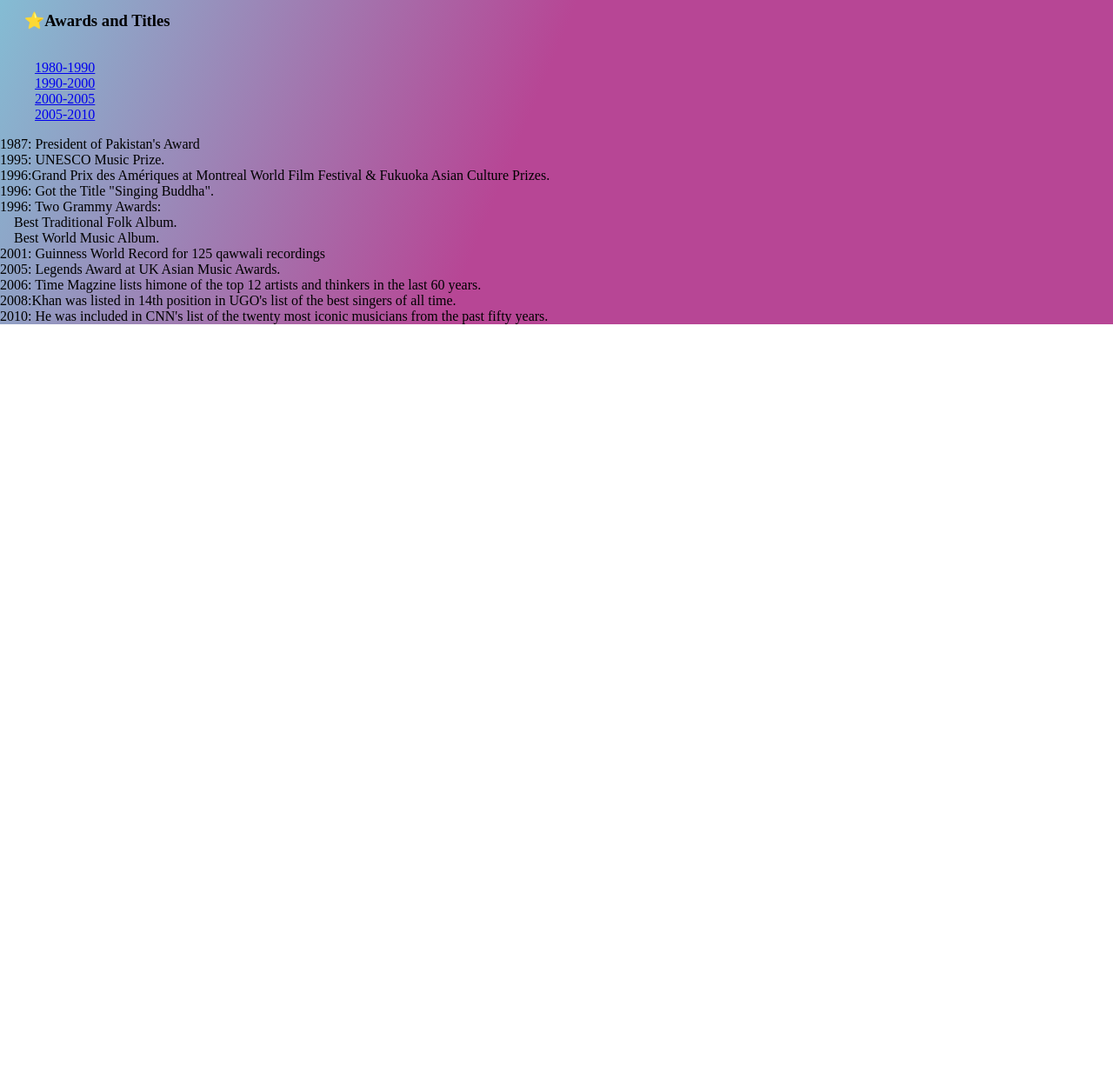
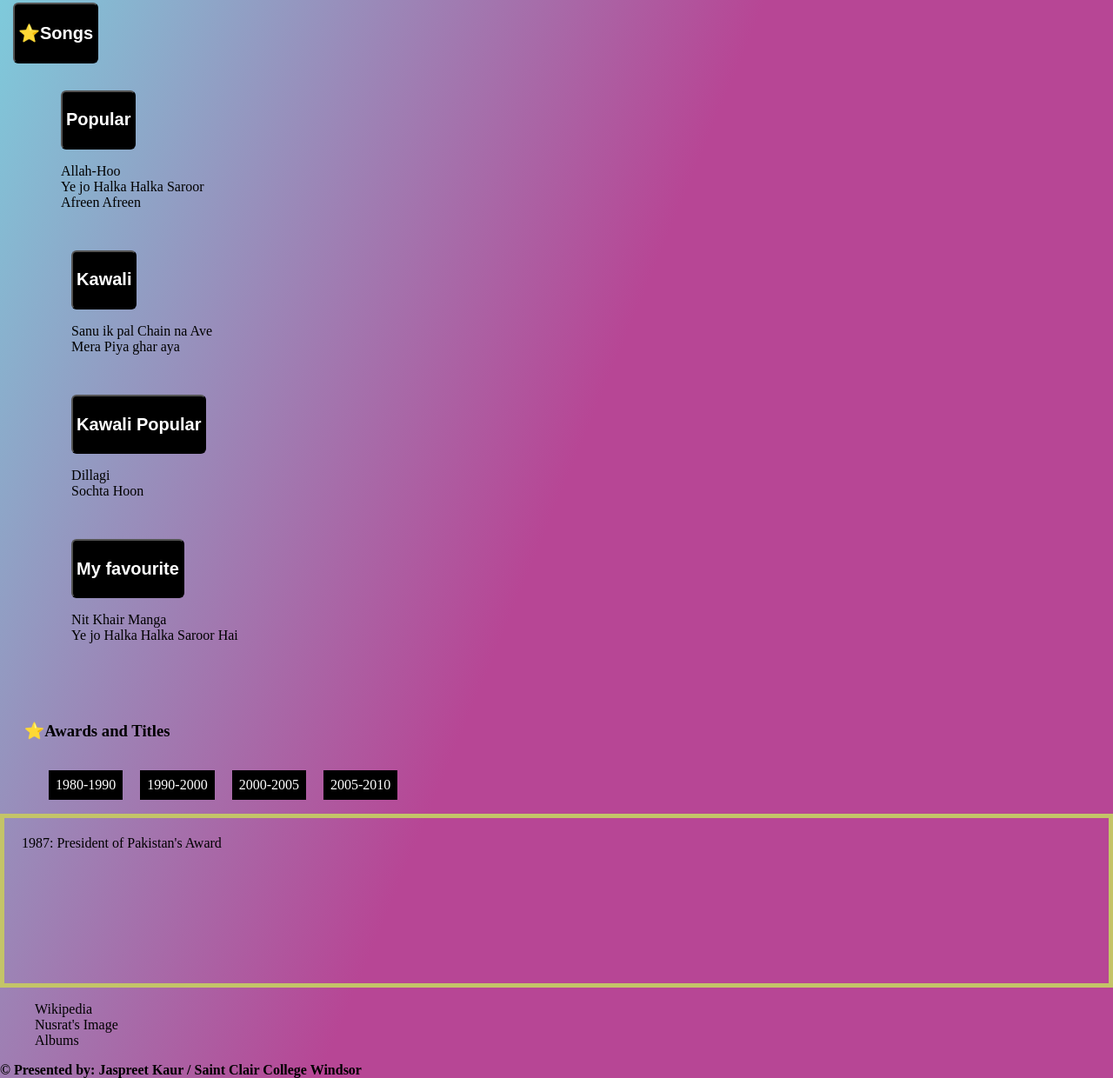
Before and after one commit to JaspreetKaur09/WEB303_Assignments, a plain HTML site: page index.html in a window 1280 px wide. Shown: the part 1207-2447 px from the top of the page at 87% size. Before the commit the page ends 1580 px from the top, so only its background shows below. Drawn offline with nearby package versions, Linux system fonts and the light colour scheme.

Commit message:
add the css and references

```diff
--- a/css/style.css
+++ b/css/style.css
@@ -6,9 +6,6 @@
     background: linear-gradient(112.5deg, rgb(111, 238, 238) 11.4%, rgb(183, 70, 149) 60.2%);
 
 }
-
-
-
 
 *{box-sizing: border-box;
 
@@ -31,8 +28,16 @@
 	padding:15px;
 	float: left;
 
+
 margin:0 0 0 1%;
 
+}
+
+.accordion-control{
+   background-color: black;
+   color: white;
+   border-radius: 6px;
+   padding: 4px;
 }
  [class*="col-"]:first-child,[class*="col-"]:first-of-type{margin:0}
 .row{
@@ -58,6 +63,43 @@
     list-style-type:none;
 }
 
-.row{
-    display: grid;
-}
+
+
+ul.tab-list {
+    list-style: none;
+  }
+  ul.tab-list li {
+    display:inline-block;
+    margin-left: 16px;
+    padding: 8px;
+    background-color:black;
+
+  }
+  ul.tab-list li a{
+      text-decoration:none;
+      color:white;
+  }
+  ul.tab-list li.active {
+    background-color: rgb(30, 141, 151);
+  }
+  ul.tab-list li.active a {
+    color: white;
+  }
+  .tab-panel {
+    display: none;
+    width: 100%;
+    height: 200px;
+    padding: 20px;
+    border: 5px solid rgb(196, 196, 104);
+
+  }
+  .tab-panel.active {
+    display: block;
+  }
+
+  footer ul{
+    list-style-type: none;}
+    footer ul a{
+        text-decoration: none;
+        color: black;
+    }
--- a/index.html
+++ b/index.html
@@ -51,15 +51,7 @@
                         Ali Khan</em></strong>,grew up in central Faisalabad.The tradition of qawwali in the
                         family had passed down through successive generations for almost 600 years.Initially, his father did not want Khan
                         to follow the family's vocation. He had his heart set on Nusrat choosing a much more respectable career path and becoming a doctor or
-                        engineer because he felt qawwali artists had low social status. However, Khan showed such an aptitude
-                        for and interest in qawwali, that his father finally relented.
-                        In 1971, after the death of his uncle Mubarak Ali Khan, Khan became the official leader of
-                        the family qawwali party and the party became known as Nusrat Fateh Ali Khan, Mujahid
-                        Mubarak Ali Khan & Party.Khan's first public performance as the leader of the qawwali party was at a studio
-                        recordingbroadcast as part of an annual music festival organized by Radio Pakistan, known as Jashn-e-Baharan. Khan sang
-                        mainly in Urdu and Punjabi and occasionally in Persian, Braj Bhasha and Hindi. His first major hit in Pakistan
-                        was the song Haq Ali Ali, which was performed in a traditional style and with traditional instrumentation.
-                        The song featured restrained use of Khan's sargam improvisations.
+                        engineer because he felt qawwali artists had low social status.
                         </p>
                     </li>
                     <li class="col-4"><button class="accordion-control">
@@ -90,6 +82,51 @@
                     </li>
                 </ul>
             </div>
+        </div>
+
+        <div class="row">
+            <div id="about" class="col-12"><button class="accordion-control">
+                <h2>&#11088;Songs</h2>
+            </button>
+            <ul class="accordion-panel">
+                <li class="col-12"><button class="accordion-control">
+                        <h2>Popular</h2>
+                    </button>
+                    <p class="accordion-panel"> Allah-Hoo <br>
+                        Ye jo Halka Halka Saroor<br>
+                        Afreen Afreen <br>
+                    </p>
+                </li>
+
+                <li class="col-12"><button class="accordion-control">
+                        <h2>Kawali</h2>
+                    </button>
+                    <p class="accordion-panel">Sanu ik pal Chain na Ave <br>
+                        Mera Piya ghar aya<br>
+                    </p>
+                </li>
+
+                <li class="col-12"><button class="accordion-control">
+                    <h2>Kawali Popular</h2>
+                </button>
+                <p class="accordion-panel">Dillagi <br>
+                    Sochta Hoon<br>
+                </p>
+            </li>
+
+                <li class="col-12"><button class="accordion-control">
+                        <h2>My favourite</h2>
+                    </button>
+                    <p class="accordion-panel">Nit Khair Manga<br>
+                        Ye jo Halka Halka Saroor Hai
+
+                </li>
+            </ul>
+
+            </div>
+
+
+
         </div>
 
         <div class="col-12">
@@ -135,5 +172,13 @@
     <script type="text/javascript" src="js/script.js"></script>
 
 </body>
+<footer>
+    <ul>
+        <li><a href="https://en.wikipedia.org/wiki/Nusrat_Fateh_Ali_Khan">Wikipedia</a></li>
+        <li><a href="https://images.app.goo.gl/EDiNjmfy7QCJ1whu9">Nusrat's Image</a></li>
+        <li><a href="https://open.spotify.com/album/6Drp65POXpeTsBhGVFokIV"></a>Albums</li>
+    </ul>
+    <strong>&copy; Presented by: Jaspreet Kaur / Saint Clair College Windsor</strong>
+</footer>
 
 </html>
```
